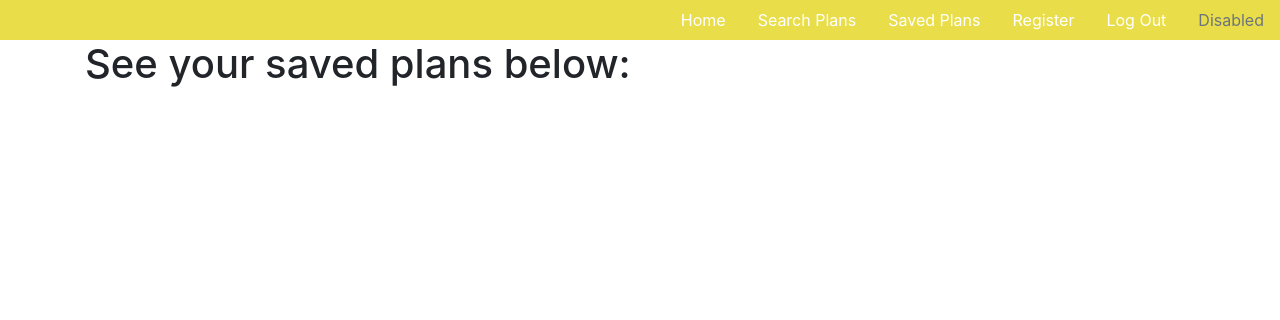
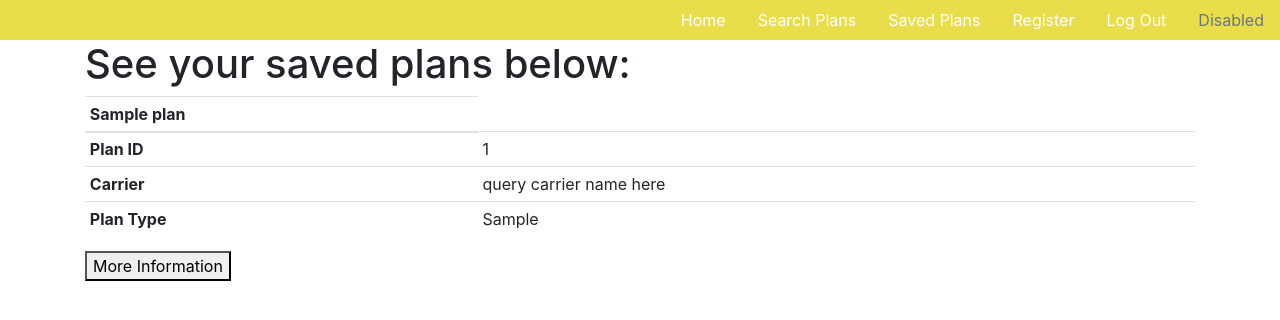
Before and after one commit to s-tao/whats-my-care, a Flask app: a page that uses templates/saved_plans.html in a window 1280 px wide. Shown: the top 320 px of the page. Run offline with Flask 2, Linux system fonts and the light colour scheme; tables that the repository leaves empty hold one stand-in row (values such as "Sample post"); some libraries are stand-ins or nearby versions.

Commit message:
tables for saved plans, query for plan/user info

```diff
--- a/seed.py
+++ b/seed.py
@@ -5,6 +5,7 @@ from process_plans import find_fips_code, search_medical_plan
 
 
 def add_user(email, password, market, zip_code):
+    """Add user information to database when user registers"""
      # only runs once when user registers to store user's fips code
     fips_code = find_fips_code(zip_code)
 
@@ -19,7 +20,9 @@ def add_user(email, password, market, zip_code):
 
     return new_user
 
+
 def add_carrier(plan_datas):
+    """Add carrier to database when user saves plans"""
 
     for plan_data in plan_datas:
 
@@ -33,6 +36,7 @@ def add_carrier(plan_datas):
 
 
 def add_plan(plan_ids, user):
+    """Add plan to database when user saves plans"""
 
     plan_datas = search_medical_plan(plan_ids)
     # plan_datas = [{'id': '40513CA0380003-04',
--- a/server.py
+++ b/server.py
@@ -116,8 +116,6 @@ def all_plans(user_id):
     # TEMP COMMENTING OUT TO BUILD FRONT END WITHOUT CALLING
     # medical_plans = show_medical_plans(user)
 
-    # if plan_type == "medical":
-
     plans = temp_data_call()
 
     # return jsonify(medical_plans['plans']) #--uncomment when running api call
@@ -133,15 +131,18 @@ def seed_plans(user_id):
     add_plan(plan_ids, user)
 
     return redirect(f'/user-{user.user_id}/saved_plans')
-    # return redirect(f'/user-{user.user_id}/saved_plans')
 
 
 @app.route('/user-<int:user_id>/saved_plans')
 def show_saved_plans(user_id):
 
     user = User.query.get(user_id)
+    plans = Plan.query.filter(Plan.user_id == user_id).all()
+    return render_template('saved_plans.html', user=user, plans=plans)
 
-    return render_template('saved_plans.html', user=user)
+
+#  [<Plan plan_id=4 name=Oscar Simple Silver EPO,
+#   <Plan plan_id=3 name=Oscar Simple Bronze EPO]
 
 if __name__ == '__main__':
 
--- a/templates/saved_plans.html
+++ b/templates/saved_plans.html
@@ -11,11 +11,37 @@
   <h1>See your saved plans below:</h1>
 </div>
 
-
-<div class="container" id="display-plans-div">
-  <div class="indiv-plan">
+<div class="container" id="saved-plans">
+  {% for plan in plans %}
+  <div class="sub-container">
+    <table class="table table-hover table-sm">
+      <thead>
+        <tr>
+          <th scope="col" id="display-name">{{ plan.name }}</th>
+        </tr>
+      </thead>
+      <tbody>
+        <tr>
+          <th scope="row">Plan ID</th>
+          <td>{{ plan.vericred_id }}</td>
+        </tr>
+        <tr>
+          <th scope="row">Carrier</th>
+          <td>query carrier name here</td>
+        </tr>
+        <tr>
+          <th scope="row">Plan Type</th>
+          <td>{{ plan.plan_org }}</td>
+        </tr>
+      </tbody>
+    </table>
   </div>
+  <div class="sub-container">
+    <button id="click-more-info" name="see-plan-{{ plan.plan_id }}">More Information</button>
+  </div>
+  {% endfor %}
 </div>
 
 
+
 {% endblock %}
```
